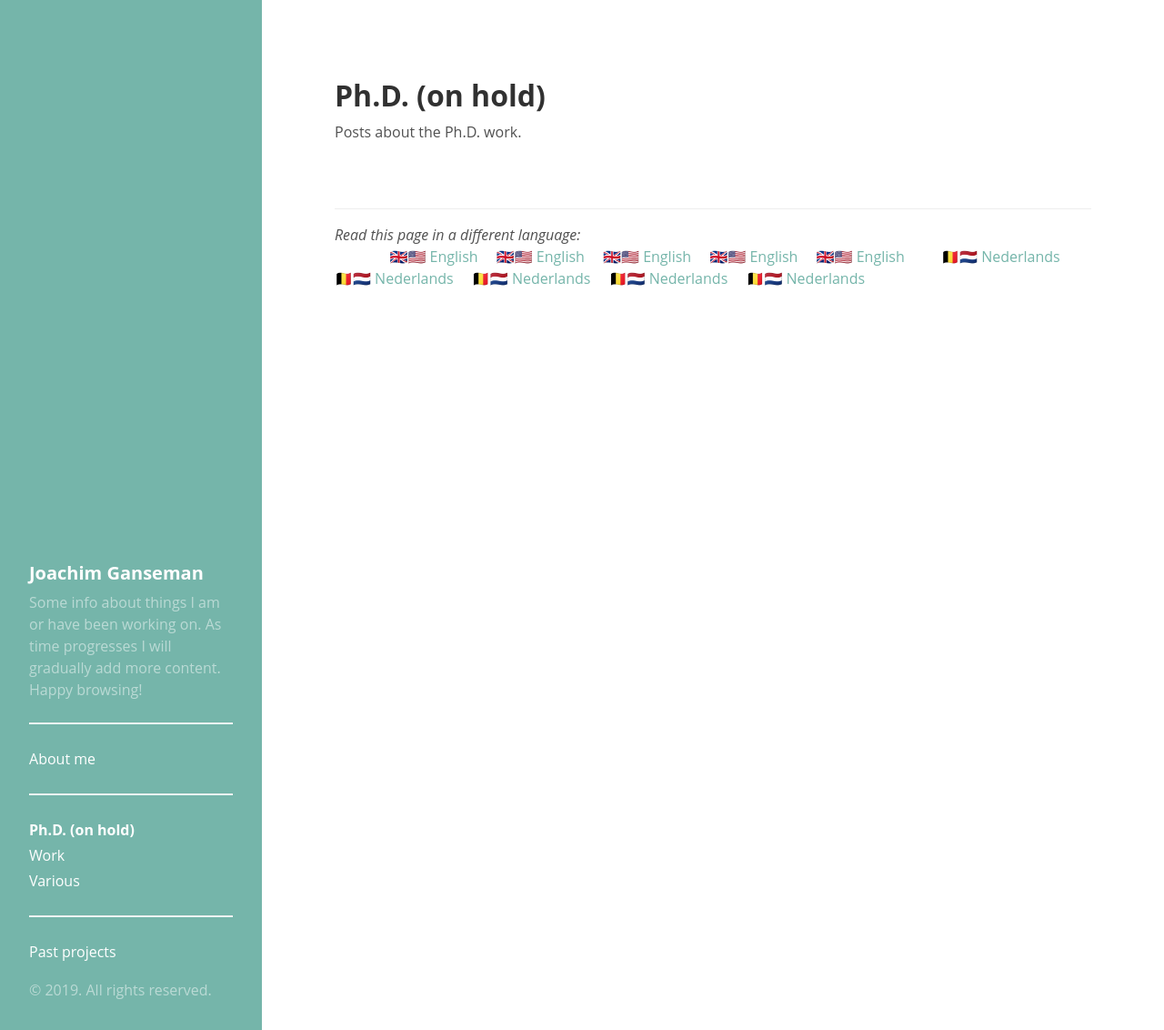
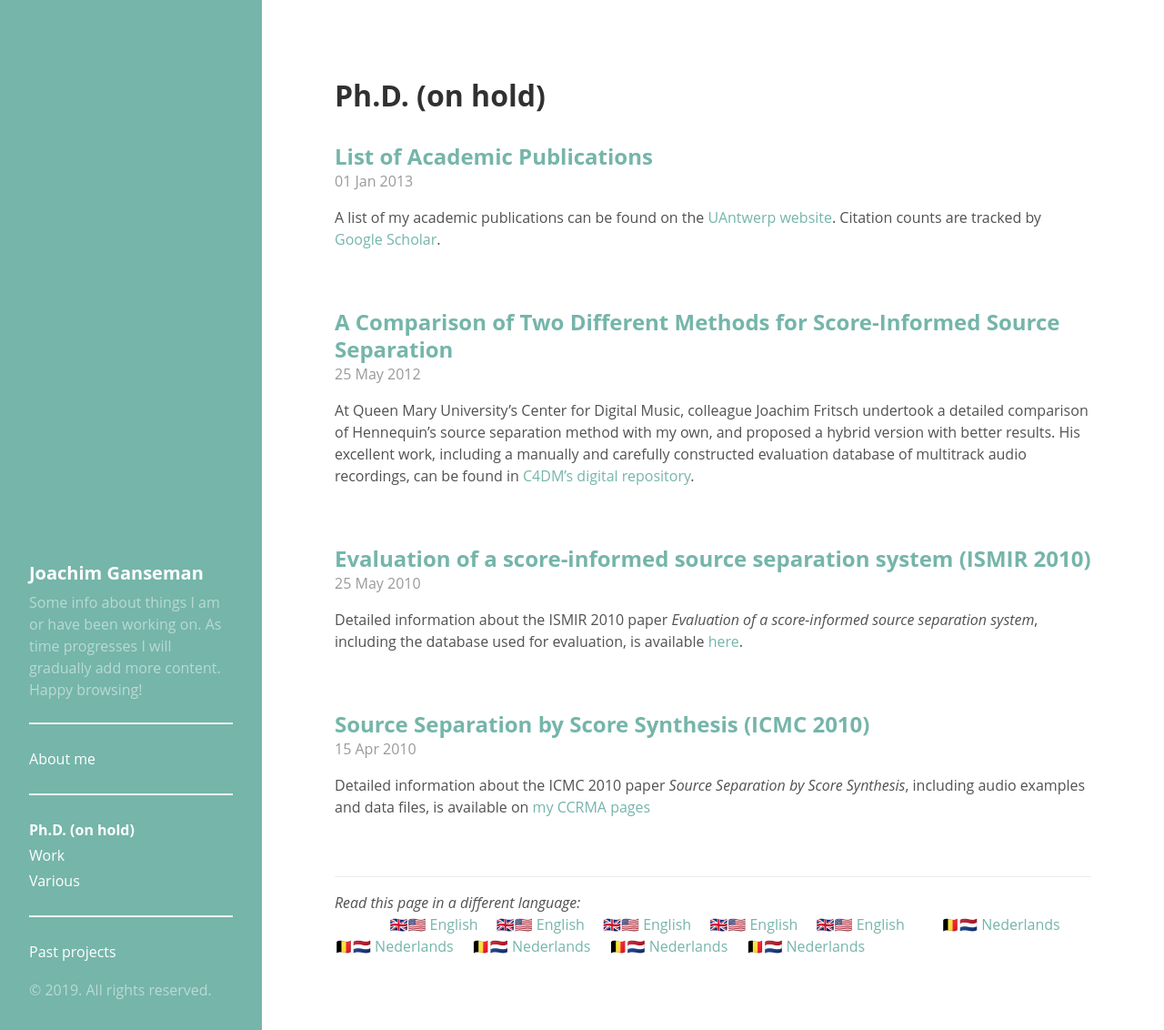
Before and after one commit to jganseman/jganseman.github.io, a Jekyll site: the page built from en/phd.md, in a window 1280 px wide and 1132 px high. Shown: the whole window at 91% size. Built offline with Jekyll 4.4.1, drawn with Linux system fonts in a browser that asks for light colours.

Commit message:
add phd and some work stuff

```diff
--- /dev/null
+++ b/en/_posts/2010-04-15-icmc2010.md
@@ -0,0 +1,10 @@
+---
+layout: post
+title: Source Separation by Score Synthesis (ICMC 2010)
+lang: en
+lang-ref: icmc2010
+category: phd
+tags: [phd, english]
+---
+
+Detailed information about the ICMC 2010 paper *Source Separation by Score Synthesis*, including audio examples and data files, is available on [my CCRMA pages](https://ccrma.stanford.edu/~jga/icmc2010/icmc2010.html)
--- /dev/null
+++ b/en/_posts/2010-05-25-ismir2010.md
@@ -0,0 +1,10 @@
+---
+layout: post
+title: Evaluation of a score-informed source separation system (ISMIR 2010)
+lang: en
+lang-ref: ismir2010
+category: phd
+tags: [phd, english]
+---
+
+Detailed information about the ISMIR 2010 paper *Evaluation of a score-informed source separation system*, including the database used for evaluation, is available [here](https://ccrma.stanford.edu/~jga/ismir2010/ismir2010.html).
--- /dev/null
+++ b/en/_posts/2012-05-25-fritsch.md
@@ -0,0 +1,10 @@
+---
+layout: post
+title: A Comparison of Two Different Methods for Score-Informed Source Separation
+lang: en
+lang-ref: fritsch
+category: phd
+tags: [phd, english]
+---
+
+At Queen Mary University's Center for Digital Music, colleague Joachim Fritsch undertook a detailed comparison of Hennequin's source separation method with my own, and proposed a hybrid version with better results. His excellent work, including a manually and carefully constructed evaluation database of multitrack audio recordings, can be found in [C4DM's digital repository](https://c4dm.eecs.qmul.ac.uk/rdr/handle/123456789/20).
--- /dev/null
+++ b/en/_posts/2013-01-01-list-of-publications.md
@@ -0,0 +1,10 @@
+---
+layout: post
+title: List of Academic Publications
+lang: en
+lang-ref: list-of-publications
+category: phd
+tags: [phd, english]
+---
+
+A list of my academic publications can be found on the [UAntwerp website](https://repository.uantwerpen.be/acadbib/irua/08896/). Citation counts are tracked by [Google Scholar](https://scholar.google.be/citations?user=0mqoRekAAAAJ).
--- a/en/phd.md
+++ b/en/phd.md
@@ -5,4 +5,4 @@ lang: en
 category: phd
 ---
 
-Posts about the Ph.D. work.
+<!-- I'm preparing a Ph.D. on audio source separation for music. This project is currently on hiatus. -->
```
Also changed, not shown: en/_posts/2018-01-28-valkuilen-in-ai.md (added, +10 -0 lines), en/_posts/2018-10-01-exit-beoi.md (+8 -1 lines), en/_posts/2018-10-15-facetten-van-nlp.md (added, +12 -0 lines), en/about.md (+2 -2 lines), en/pastprojects.md (+1 -1 lines), nl/_posts/2010-04-15-icmc2010.md (added, +10 -0 lines), nl/_posts/2010-05-25-ismir2010.md (added, +10 -0 lines), nl/_posts/2012-05-25-fritsch.md (added, +10 -0 lines), nl/_posts/2013-01-01-list-of-publications.md (added, +10 -0 lines), nl/_posts/2018-01-28-valkuilen-in-ai.md (added, +10 -0 lines), nl/_posts/2018-10-01-exit-beoi.md (+8 -1 lines), nl/_posts/2018-10-15-facetten-van-nlp.md (added, +12 -0 lines), nl/about.md (+1 -1 lines).
